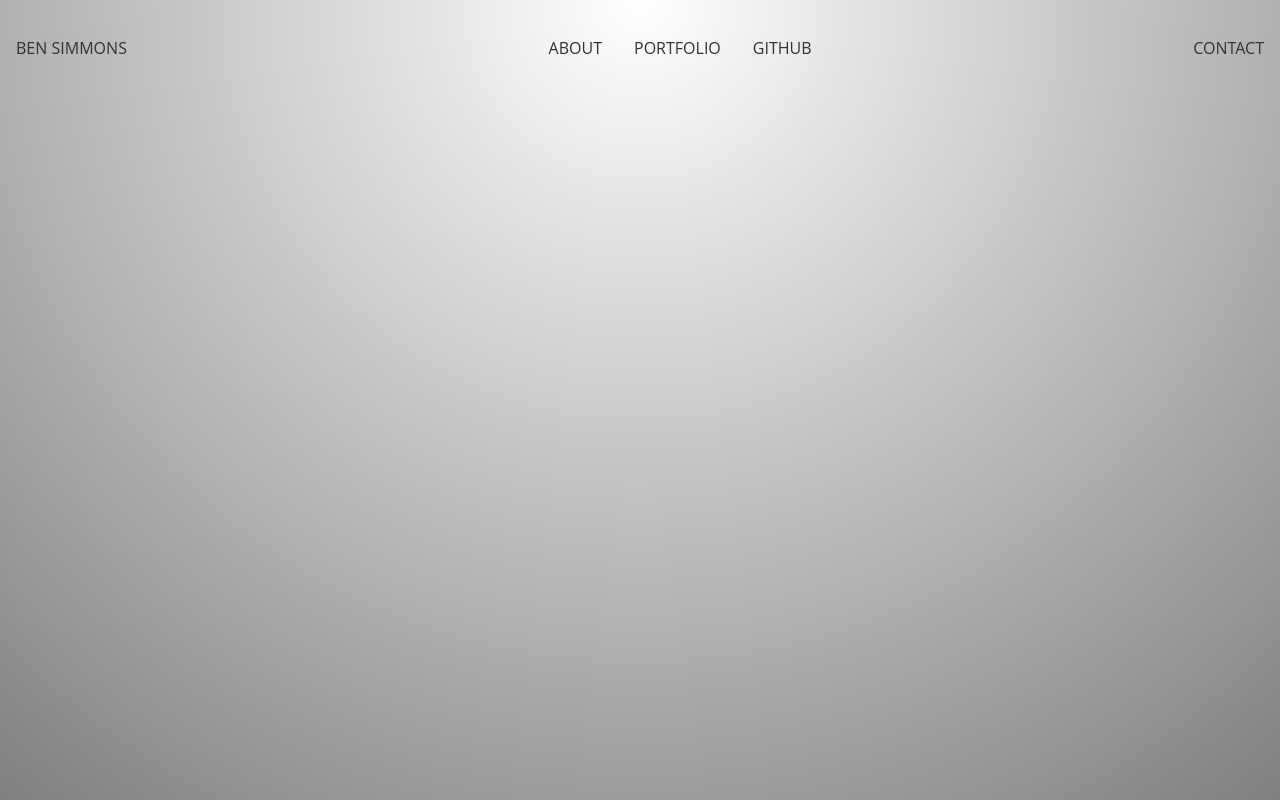
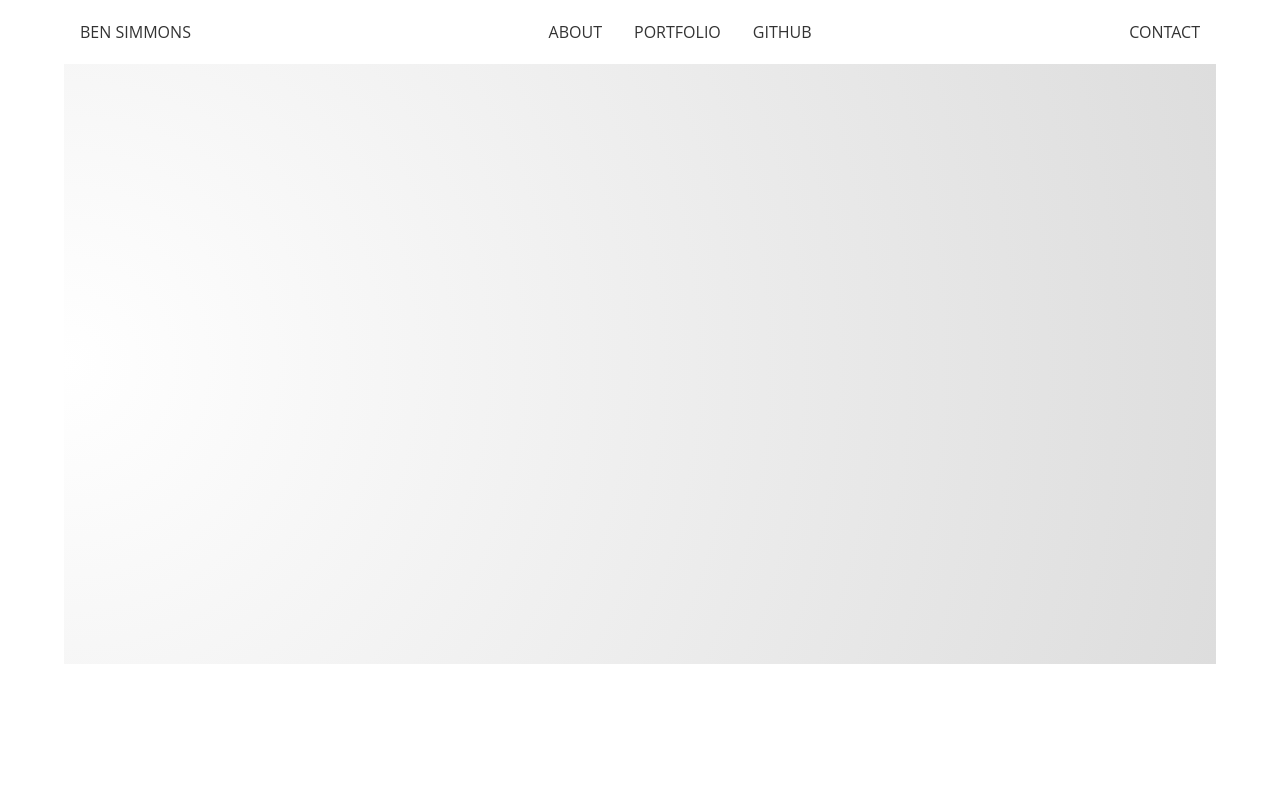
Before and after one commit to GitSimmons/portfolio, a Next.js app: page / in a window 1280 px wide. Built offline with nearby package versions, Linux system fonts and the light colour scheme.

Commit message:
Add a hero component, move the gradient background from body to the hero for a cleaner look

```diff
--- /dev/null
+++ b/components/Hero.tsx
@@ -0,0 +1,10 @@
+import styled from "styled-components";
+
+const StyledHero = styled.div`
+  width: 100%;
+  height: 600px;
+  background-image: radial-gradient(circle at left, #fff, #ddd);
+`;
+
+const Hero = () => <StyledHero></StyledHero>;
+export default Hero;
--- a/components/Nav.tsx
+++ b/components/Nav.tsx
@@ -1,26 +1,25 @@
 import Link from "next/link";
 import styled from "styled-components";
+
 const StyledNav = styled.div`
-  margin-top: 2rem;
   display: flex;
   justify-content: space-between;
   align-items: flex-end;
   line-height: 2;
   font-size: 16px;
   text-transform: uppercase;
-
+  padding: 1rem;
+  background-color: #fff;
 }
   a {
     text-decoration: none;
     color: #333;
-    padding: 0 1rem 0 1rem;
     display: block;
     text-align: center;
     transition: all 0.2s ease;
-
   }
   a:hover {
-    color: #888;
+    color: #be5657;
   }
 `;
 
@@ -30,6 +29,7 @@ const StyledNavLinks = styled.ul`
   margin: 0 1rem 0 1rem;
   li {
     float: left;
+    padding: 0 1rem 0 1rem;
   }
 `;
 
--- a/components/styles/GlobalStyles.tsx
+++ b/components/styles/GlobalStyles.tsx
@@ -11,7 +11,7 @@ html {
   body {
     padding: 0;
     margin: 0;
-    background-image: radial-gradient(circle at top, #fff, grey);
+    background-image: #eee;
     background-repeat: no-repeat;
     background-size: 100vw 100vh;
     background-attachment: fixed;
--- a/pages/index.tsx
+++ b/pages/index.tsx
@@ -1,15 +1,21 @@
 import styled from "styled-components";
+import Hero from "../components/Hero";
 import Nav from "../components/Nav";
 import GlobalStyles from "../components/styles/GlobalStyles";
-const StyledDiv = styled.div`
-  color: red;
+
+const Container = styled.div`
+  width: 90vw;
+  margin: auto;
 `;
 
 function Home() {
   return (
     <>
       <GlobalStyles />
-      <Nav />
+      <Container>
+        <Nav />
+        <Hero />
+      </Container>
     </>
   );
 }
```
